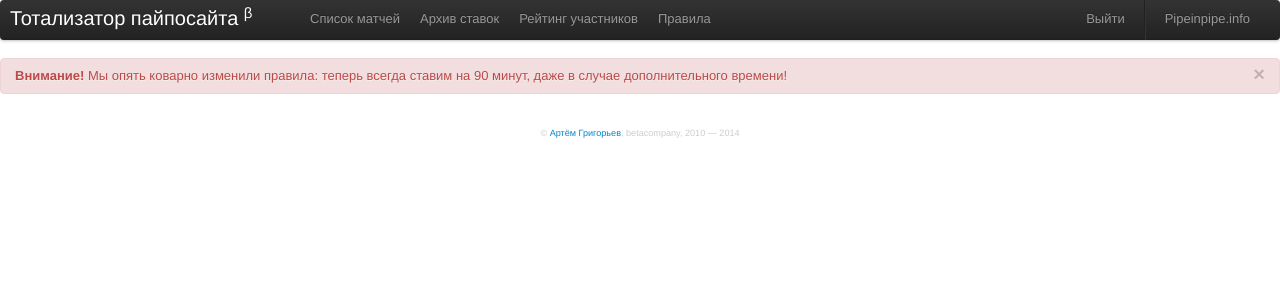
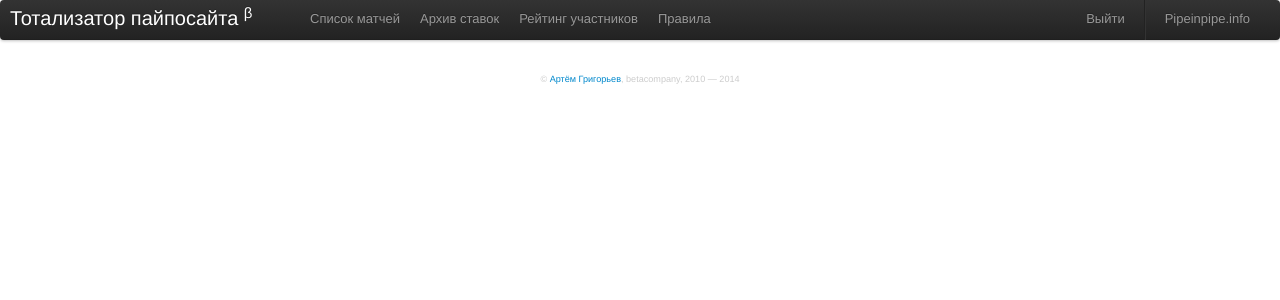
Before and after one commit to betacompany/totalizator, a PHP site: template templates/menu.php in a window 1280 px wide. Shown: the top 300 px of the page. Run offline with PHP 8.4, Linux system fonts and the light colour scheme; the template is opened without the code that fills it, so the values that code supplies are empty; some libraries are stand-ins or nearby versions.

Commit message:
Revert "add new extra time rules alert bar"
This reverts commit 63cf185905bf6babf5c947cdc27e0573131194eb.

```diff
--- a/templates/menu.php
+++ b/templates/menu.php
@@ -47,9 +47,3 @@ $menu[3]['title'] = 'Правила';
         </div>
     </div>
 </div>
-<div class="alert alert-danger alert-dismissable">
-    <button type="button" class="close" data-dismiss="alert" aria-hidden="true">&times;</button>
-    <strong>Внимание!</strong>
-    Мы опять коварно изменили правила: теперь всегда ставим на 90 минут,
-    даже в случае дополнительного времени!
-</div>
```
